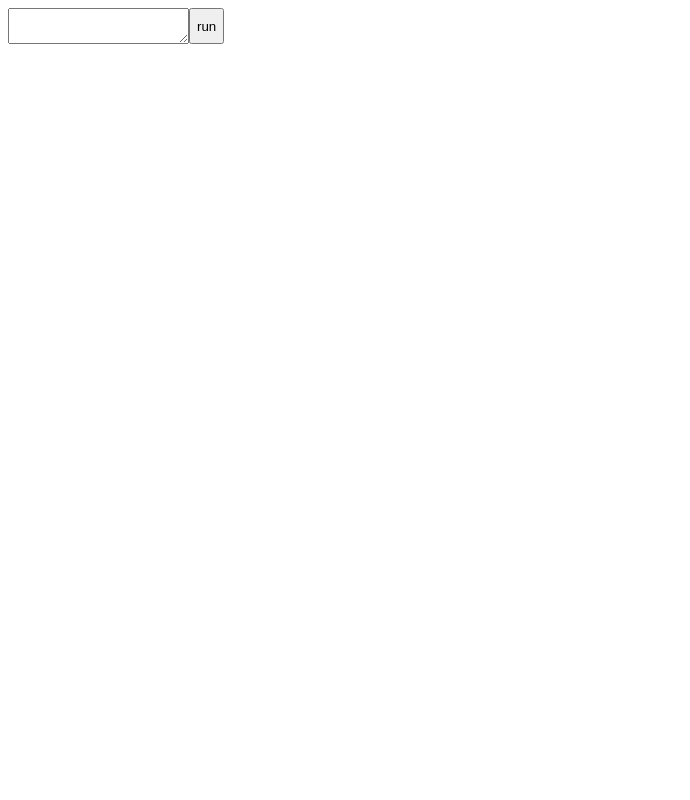
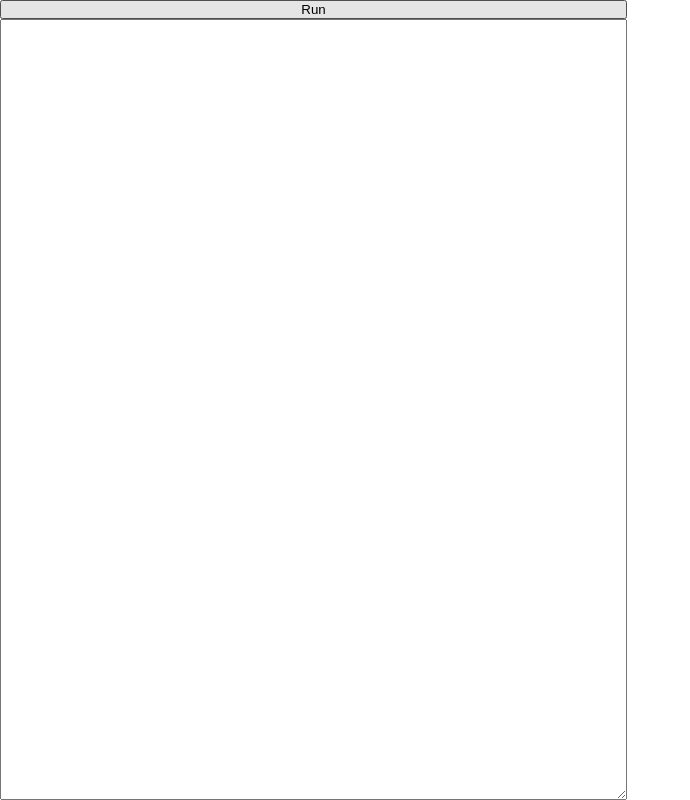
Before and after one commit to djmitche/glowing-guacamole, a plain HTML site: page index.html in a window 1280 px wide. Shown: the whole page, without its empty margins (0-690 px from the left). Drawn offline with Linux system fonts and the light colour scheme.

Commit message:
Fixup some styles.

```diff
--- a/index.html
+++ b/index.html
@@ -4,14 +4,24 @@
 <script src="lib/repl.js"></script>
 
 <style>
-.vbox {
+* {
+    padding: 0;
+    margin: 0;
+}
+
+.hbox {
     display: flex;
     flex-direction: row;
 }
 
-.hbox {
+.vbox {
     display: flex;
     flex-direction: column;
+}
+
+.hbox > *,
+.vbox > * {
+    flex: 1;
 }
 
 body {
@@ -21,12 +31,16 @@ body {
     height: 100%;
     width: 100%;
 }
+
+#output {
+    padding: 1em;
+}
 </style>
 
 <body class="hbox">
     <div class="vbox">
+        <button onclick="processInput()" style="flex: none;">Run</button>
         <textarea id="input"></textarea>
-        <button onclick="processInput()">run</button>
     </div>
     <pre id="output"></pre>
 </body>
```
